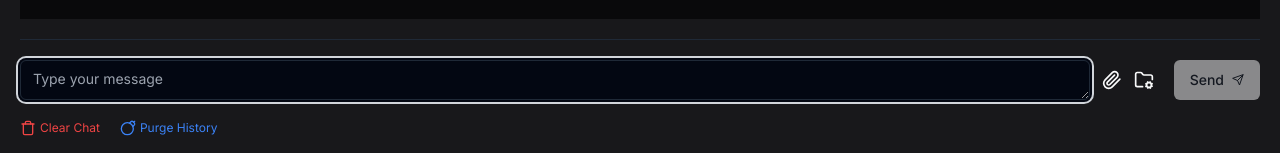
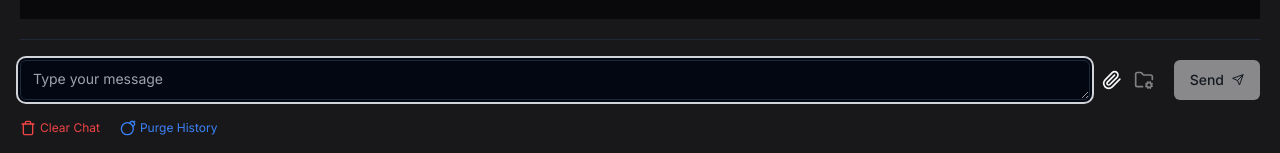
Before and after one commit to gabrielaleks/ConsultingBot, a Next.js app: page / in a window 1280 px wide. Shown: the part 644-797 px from the top of the page. Built offline with nearby package versions, Linux system fonts and the light colour scheme.

Commit message:
deactivate files manager momentarily

```diff
--- a/src/components/FilesManager/FilesManager.tsx
+++ b/src/components/FilesManager/FilesManager.tsx
@@ -13,7 +13,8 @@ const FilesManager = () => {
           <FolderCog
             className='cursor-pointer'
             size={20}
-            onClick={() => { setOpenModal(true) }}
+            color='grey'
+            // onClick={() => { setOpenModal(true) }}
           />
           {openModal && <Modal open={openModal} setOpenModal={setOpenModal} />}
         </div>
```
